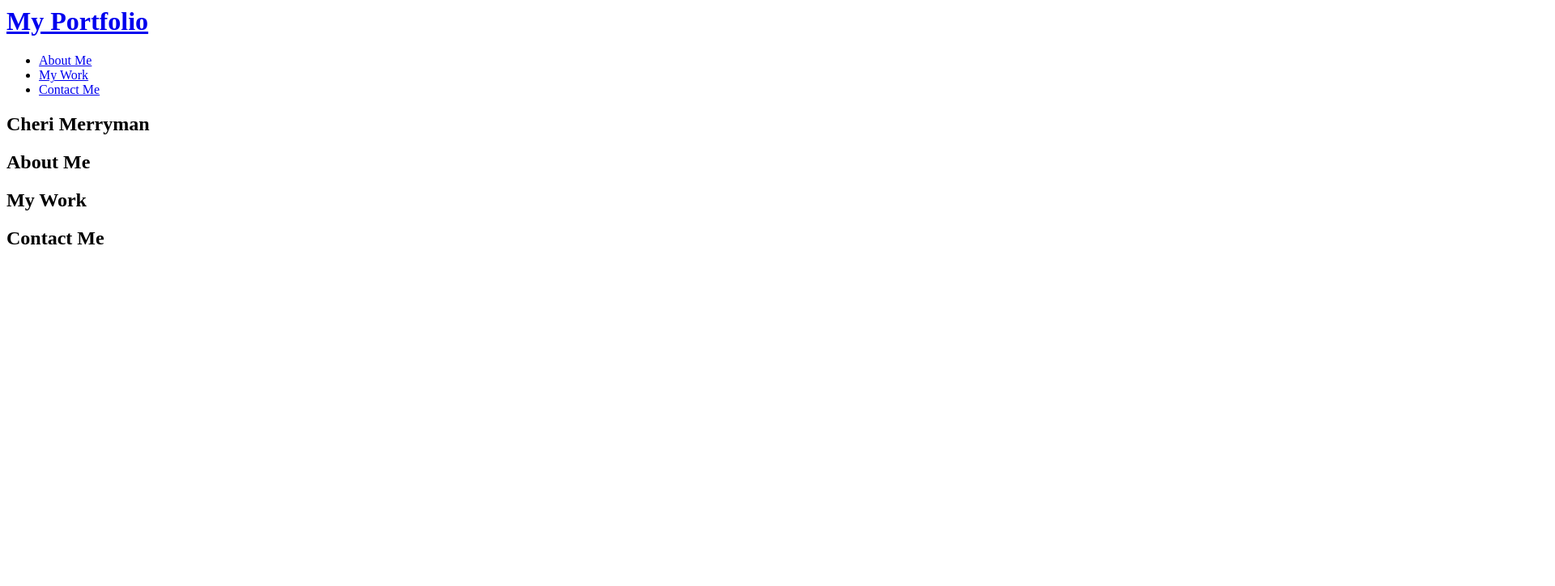
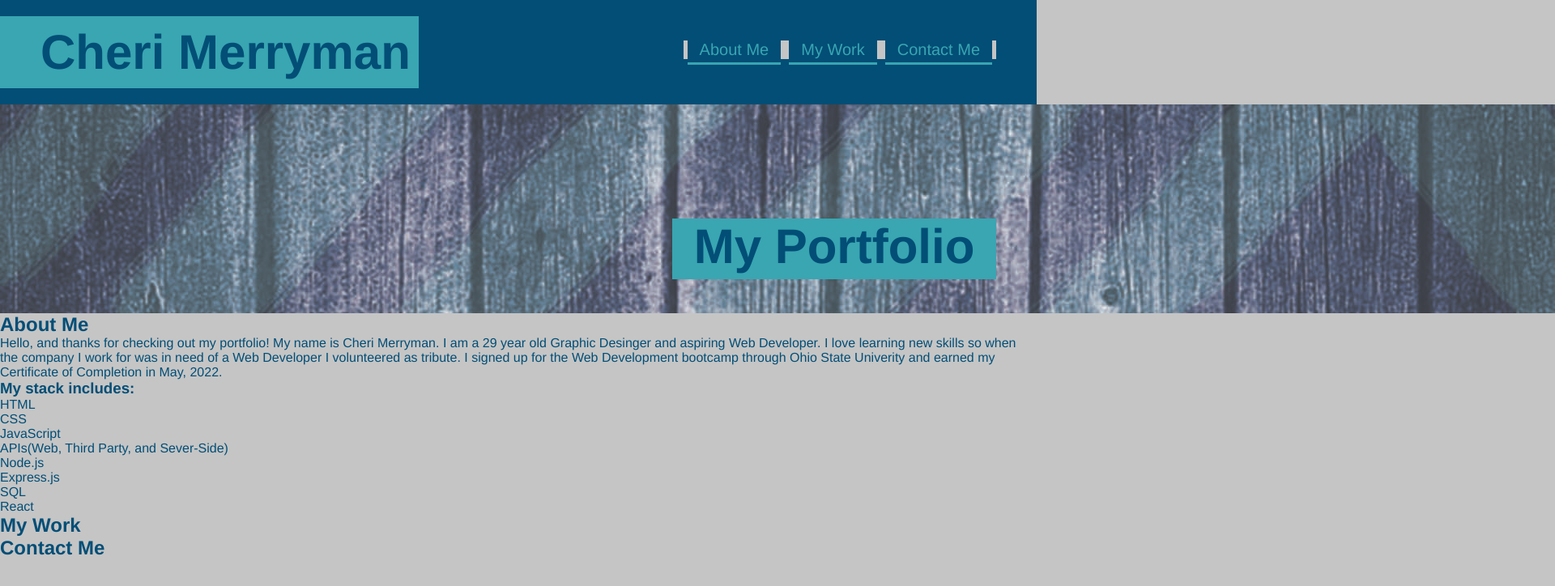
Before and after one commit to cmerrym1/my-portfolio, a plain HTML site: page index.html in a window 1280 px wide. Shown: the whole page at 81% size, 1920 px wide, since content can reach past the window. Drawn offline with Linux system fonts and the light colour scheme.

Commit message:
header complete (mostly)

```diff
--- a/assets/css/styles.css
+++ b/assets/css/styles.css
@@ -0,0 +1,79 @@
+:root {
+    --primary-color: #C5C5C5;
+    --secondary-color: #024e76;
+    --tertiary-color: #39a6b2;
+}
+
+* {
+    box-sizing: border-box;
+    margin: 0;
+    padding: 0;
+    background-color: var(--primary-color);
+}
+
+body {
+    color: var(--secondary-color);
+    font-family: Helvetica, Arial, sans-serif;
+}
+
+header {
+    padding: 20px 0px;
+    background-color: var(--secondary-color);
+    display: flex;
+    justify-content: space-between;
+    flex-wrap: wrap;
+    z-index: 9999;
+}
+
+header h1 {
+    color: var(--secondary-color);
+    background-color: var(--tertiary-color);
+    margin: 0;
+    font-size: 36;
+    font-size: 60px;
+    padding: 10px 10px 10px 50px;
+}
+
+header nav {
+    margin: 15px 35px;
+    background-color: var(--secondary-color);
+}
+
+header nav ul {
+    display: flex;
+    flex-wrap: wrap;
+    justify-content: space-between;
+    align-items: center;
+    list-style: none;
+    position: absolute;
+    right: 50px;
+    top: 50px;
+    background-color: var(--secondary-color);
+}
+
+header nav ul li a {
+    background-color: var(--secondary-color);
+    color: var(--tertiary-color);
+    padding: 5px 15px 5px 15px;
+    text-decoration: none;
+    font-size: 20px;
+    justify-content: space-between;
+}
+
+.bottom-border{
+    border-bottom: 3px solid;
+    margin: 0 5px;
+    background-color: var(--secondary-color);
+}
+
+.hero h2 {
+    background-color: var(--tertiary-color);
+    width: 400px;
+    height: 75px;
+    text-align: center;
+    padding: 0;
+    position: absolute;
+    top: 270px;
+    right: 50px;
+    font-size: 60px;
+}
--- a/index.html
+++ b/index.html
@@ -9,34 +9,39 @@
     <body>
         <!-- navigation tags -->
         <header>
-            <h1>
-                <a href="/">My Portfolio</a>
-            </h1>
+            <h1> Cheri Merryman</h1>
             <nav>
                 <ul>
-                    <li>
-                        <a href="#about-me">About Me</a>
-                    </li>
-
-                    <li>
-                        <a href="#my-work">My Work</a>
-                    </li>
-
-                    <li>
-                        <a href="#contact-me">Contact Me</a>
-                    </li>
+                    <li><a href="#about-me" class="bottom-border">About Me</a></li>
+                    <li><a href="#my-work" class="bottom-border">My Work</a></li>
+                    <li><a href="#contact-me" class="bottom-border">Contact Me</a></li>
                 </ul>
             </nav>
         </header>
 
         <!-- hero -->
-        <section>
-            <h2>Cheri Merryman</h2>
+        <section class="hero">
+            <h2>My Portfolio</h2>
+            <img src="./assets/images/hero.jpg" alt="hero">
         </section>
 
         <!-- meet the developer -->
         <section>
             <h2>About Me</h2>
+            <p>
+                Hello, and thanks for checking out my portfolio! My name is Cheri Merryman. I am a 29 year old Graphic Desinger and aspiring Web Developer. I love learning new skills so when the company I work for was in need of a Web Developer I volunteered as tribute. I signed up for the Web Development bootcamp through Ohio State Univerity and earned my Certificate of Completion in May, 2022.
+            </p>
+            <h3>My stack includes:</h3>
+                <ul>
+                    <li>HTML</li>
+                    <li>CSS</li>
+                    <li>JavaScript</li>
+                    <li>APIs(Web, Third Party, and Sever-Side)</li>
+                    <li>Node.js</li>
+                    <li>Express.js</li>
+                    <li>SQL</li>
+                    <li>React</li>
+                </ul>
         </section>
 
         <!-- my work -->
@@ -48,5 +53,10 @@
         <section>
             <h2>Contact Me</h2>
         </section>
+
+        <!-- footer -->
+        <footer>
+
+        </footer>
     </body>
 </html>
```
Also changed, not shown: assets/images/Nav Snippet.PNG (added), assets/images/hero.jpg (added), assets/images/texture-minimalism-wood-planks-wallpaper-preview.jpg (added).
